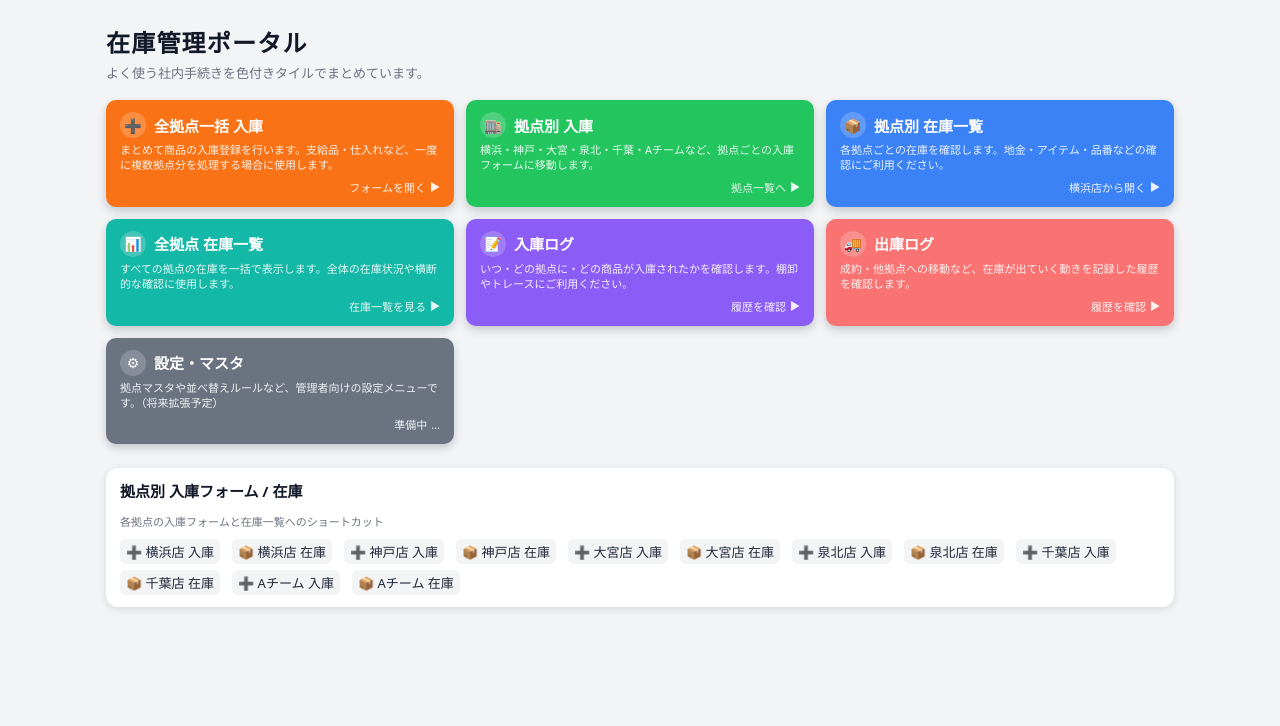
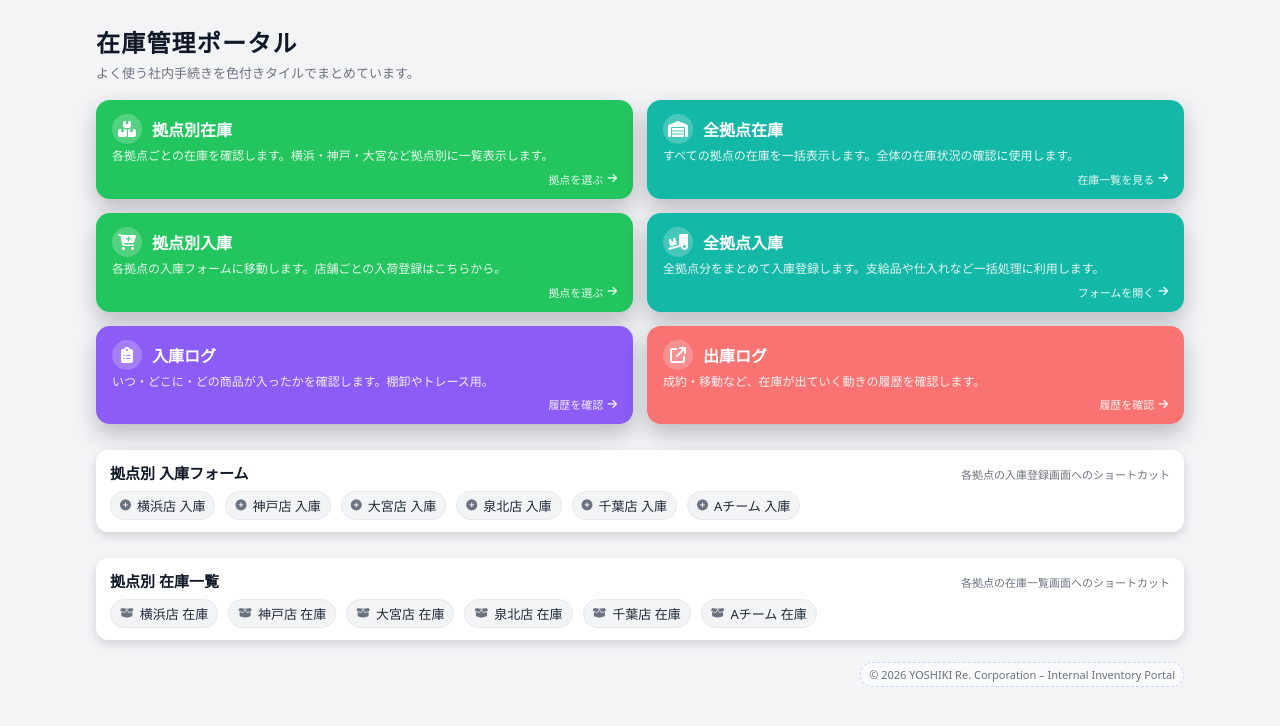
Before and after one commit to keiri-fujita/inventory-system, a Flask app: page / in a window 1280 px wide. Shown: the top 726 px of the page. Run offline with Flask 3, Linux system fonts and the light colour scheme; the visitor is signed in with stand-in values (Sample User, id 1).

Commit message:
新しいタイル型HOME画面を追加

```diff
--- a/templates/index.html
+++ b/templates/index.html
@@ -3,11 +3,22 @@
 <head>
   <meta charset="UTF-8">
   <title>在庫管理ポータル</title>
+
+  <!-- Font Awesome（アイコン用） -->
+  <link
+    rel="stylesheet"
+    href="https://cdnjs.cloudflare.com/ajax/libs/font-awesome/6.5.1/css/all.min.css"
+    integrity="sha512-DTOQO9RWCH3ppGqcWaEA1BIZOC6xxalwEsw9c2QQeAIftl+Vegovlnee1c9QX4TctnWMn13TZye+giMm8e2LwA=="
+    crossorigin="anonymous"
+    referrerpolicy="no-referrer"
+  />
+
   <style>
     :root {
       --text-main: #111827;
       --text-sub: #6b7280;
-      --tile-radius: 10px;
+      --tile-radius: 14px;
+      --shadow-strong: 0 10px 22px rgba(15, 23, 42, 0.25);
     }
 
     * {
@@ -22,7 +33,7 @@
     }
 
     .page-wrap {
-      max-width: 1100px;
+      max-width: 1120px;
       margin: 24px auto 40px;
       padding: 0 16px;
     }
@@ -44,12 +55,12 @@
       color: var(--text-sub);
     }
 
-    /* タイルグリッド */
+    /* タイルグリッド（大きめ2列×3段） */
     .tile-grid {
       margin-top: 18px;
       display: grid;
-      grid-template-columns: repeat(3, minmax(0, 1fr));
-      gap: 12px;
+      grid-template-columns: repeat(2, minmax(260px, 1fr));
+      gap: 14px;
     }
 
     .tile {
@@ -57,11 +68,11 @@
       display: flex;
       flex-direction: column;
       justify-content: space-between;
-      padding: 12px 14px;
+      padding: 14px 16px 12px;
       border-radius: var(--tile-radius);
       text-decoration: none;
       color: #fff;
-      box-shadow: 0 4px 10px rgba(15, 23, 42, 0.2);
+      box-shadow: var(--shadow-strong);
       transition:
         transform 0.12s ease-out,
         box-shadow 0.12s ease-out,
@@ -69,36 +80,36 @@
     }
 
     .tile:hover {
-      transform: translateY(-2px);
-      box-shadow: 0 8px 16px rgba(15, 23, 42, 0.25);
-      filter: brightness(1.03);
+      transform: translateY(-3px);
+      box-shadow: 0 14px 30px rgba(15, 23, 42, 0.32);
+      filter: brightness(1.04);
     }
 
     .tile-header {
       display: flex;
       align-items: center;
-      gap: 8px;
+      gap: 10px;
       margin-bottom: 4px;
     }
 
     .tile-icon {
-      width: 26px;
-      height: 26px;
-      border-radius: 50%;
-      background: rgba(255,255,255,0.2);
+      width: 30px;
+      height: 30px;
+      border-radius: 999px;
+      background: rgba(255, 255, 255, 0.22);
       display: flex;
       align-items: center;
       justify-content: center;
-      font-size: 14px;
+      font-size: 16px;
     }
 
     .tile-title {
-      font-size: 15px;
+      font-size: 16px;
       font-weight: 600;
     }
 
     .tile-desc {
-      font-size: 11px;
+      font-size: 12px;
       opacity: 0.9;
       line-height: 1.4;
       margin-bottom: 6px;
@@ -113,31 +124,35 @@
       opacity: 0.9;
     }
 
-    /* カラー定義（Garoonっぽくビビットに） */
-    .tile-red    { background: #f97373; }  /* 出庫ログなど */
-    .tile-blue   { background: #3b82f6; }  /* 在庫系 */
-    .tile-green  { background: #22c55e; }  /* 入庫系 */
-    .tile-orange { background: #f97316; }  /* 全体メニュー */
-    .tile-purple { background: #8b5cf6; }  /* 設定・マスタ系 */
-    .tile-pink   { background: #ec4899; }  /* お知らせ系など */
-    .tile-teal   { background: #14b8a6; }  /* 全拠点在庫など */
-    .tile-gray   { background: #6b7280; }  /* その他 */
+    /* ビビッドカラー */
+    .tile-green   { background: #22c55e; }  /* 拠点別在庫 / 拠点別入庫 */
+    .tile-teal    { background: #14b8a6; }  /* 全拠点在庫 / 全拠点入庫 */
+    .tile-purple  { background: #8b5cf6; }  /* 入庫ログ */
+    .tile-red     { background: #f97373; }  /* 出庫ログ */
 
-    /* 下の「拠点ショートカット」部分（お好みで） */
+    /* ショートカットセクション */
     .section {
-      margin-top: 24px;
+      margin-top: 26px;
       background: #ffffff;
       border-radius: 12px;
       padding: 12px 14px;
-      box-shadow: 0 2px 8px rgba(15, 23, 42, 0.12);
+      box-shadow: 0 4px 10px rgba(15, 23, 42, 0.15);
     }
 
-    .section h2 {
-      margin: 0 0 8px;
+    .section-header-line {
+      display: flex;
+      justify-content: space-between;
+      align-items: baseline;
+      gap: 8px;
+      margin-bottom: 6px;
+    }
+
+    .section-header-line h2 {
+      margin: 0;
       font-size: 15px;
     }
 
-    .section small {
+    .section-header-line small {
       font-size: 11px;
       color: var(--text-sub);
     }
@@ -146,109 +161,150 @@
       margin-top: 8px;
       display: flex;
       flex-wrap: wrap;
-      gap: 6px 12px;
+      gap: 6px 10px;
       font-size: 13px;
     }
 
     .base-link {
       text-decoration: none;
       color: #1f2937;
-      padding: 3px 6px;
-      border-radius: 6px;
+      padding: 4px 9px;
+      border-radius: 999px;
       background: #f3f4f6;
-      transition: background 0.12s ease-out, transform 0.12s ease-out;
+      border: 1px solid #e5e7eb;
+      display: inline-flex;
+      align-items: center;
+      gap: 6px;
+      transition:
+        background 0.12s ease-out,
+        border-color 0.12s ease-out,
+        transform 0.12s ease-out;
+    }
+
+    .base-link i {
+      font-size: 11px;
+      color: #6b7280;
     }
 
     .base-link:hover {
       background: #e5e7eb;
+      border-color: #d1d5db;
       transform: translateY(-1px);
+    }
+
+    /* フッター */
+    .footer {
+      margin-top: 22px;
+      font-size: 11px;
+      color: var(--text-sub);
+      text-align: right;
+    }
+
+    .footer span {
+      display: inline-block;
+      padding: 4px 8px;
+      border-radius: 999px;
+      background: rgba(248, 250, 252, 0.95);
+      border: 1px dashed #cbd5f5;
     }
 
     /* レスポンシブ */
     @media (max-width: 900px) {
       .tile-grid {
-        grid-template-columns: repeat(2, minmax(0, 1fr));
+        grid-template-columns: minmax(0, 1fr);
       }
     }
 
     @media (max-width: 640px) {
-      .tile-grid {
-        grid-template-columns: minmax(0, 1fr);
+      .page-wrap {
+        margin-top: 20px;
+      }
+      .header-title {
+        font-size: 20px;
       }
     }
   </style>
 </head>
 <body>
   <div class="page-wrap">
+
     <!-- ヘッダー -->
     <header class="header">
       <h1 class="header-title">在庫管理ポータル</h1>
       <p class="header-sub">よく使う社内手続きを色付きタイルでまとめています。</p>
     </header>
 
-    <!-- ビビットなタイルメニュー -->
+    <!-- 大きめタイル：上段＝在庫 -->
     <div class="tile-grid">
-      <!-- 全拠点一括 入庫 -->
-      <a href="{{ url_for('add_stock') }}" class="tile tile-orange">
+      <!-- 拠点別 在庫 -->
+      <a href="#bases-inventory" class="tile tile-green">
         <div>
           <div class="tile-header">
-            <div class="tile-icon">➕</div>
-            <div class="tile-title">全拠点一括 入庫</div>
+            <div class="tile-icon">
+              <i class="fa-solid fa-boxes-stacked"></i>
+            </div>
+            <div class="tile-title">拠点別在庫</div>
           </div>
           <div class="tile-desc">
-            まとめて商品の入庫登録を行います。支給品・仕入れなど、一度に複数拠点分を処理する場合に使用します。
+            各拠点ごとの在庫を確認します。横浜・神戸・大宮など拠点別に一覧表示します。
           </div>
         </div>
         <div class="tile-footer">
-          <span>フォームを開く</span><span>▶</span>
+          <span>拠点を選ぶ</span><i class="fa-solid fa-arrow-right"></i>
         </div>
       </a>
 
-      <!-- 拠点別 入庫メニュー -->
-      <a href="#bases" class="tile tile-green">
+      <!-- 全拠点 在庫 -->
+      <a href="/inventory_all" class="tile tile-teal">
         <div>
           <div class="tile-header">
-            <div class="tile-icon">🏬</div>
-            <div class="tile-title">拠点別 入庫</div>
+            <div class="tile-icon">
+              <i class="fa-solid fa-warehouse"></i>
+            </div>
+            <div class="tile-title">全拠点在庫</div>
           </div>
           <div class="tile-desc">
-            横浜・神戸・大宮・泉北・千葉・Aチームなど、拠点ごとの入庫フォームに移動します。
+            すべての拠点の在庫を一括表示します。全体の在庫状況の確認に使用します。
           </div>
         </div>
         <div class="tile-footer">
-          <span>拠点一覧へ</span><span>▶</span>
+          <span>在庫一覧を見る</span><i class="fa-solid fa-arrow-right"></i>
         </div>
       </a>
 
-      <!-- 拠点別 在庫一覧 -->
-      <a href="/inventory/yokohama" class="tile tile-blue">
+      <!-- 拠点別 入庫 -->
+      <a href="#bases-entry" class="tile tile-green">
         <div>
           <div class="tile-header">
-            <div class="tile-icon">📦</div>
-            <div class="tile-title">拠点別 在庫一覧</div>
+            <div class="tile-icon">
+              <i class="fa-solid fa-cart-plus"></i>
+            </div>
+            <div class="tile-title">拠点別入庫</div>
           </div>
           <div class="tile-desc">
-            各拠点ごとの在庫を確認します。地金・アイテム・品番などの確認にご利用ください。
+            各拠点の入庫フォームに移動します。店舗ごとの入荷登録はこちらから。
           </div>
         </div>
         <div class="tile-footer">
-          <span>横浜店から開く</span><span>▶</span>
+          <span>拠点を選ぶ</span><i class="fa-solid fa-arrow-right"></i>
         </div>
       </a>
 
-      <!-- 全拠点 在庫一覧 -->
-      <a href="/inventory_all" class="tile tile-teal">
+      <!-- 全拠点 入庫 -->
+      <a href="{{ url_for('add_stock') }}" class="tile tile-teal">
         <div>
           <div class="tile-header">
-            <div class="tile-icon">📊</div>
-            <div class="tile-title">全拠点 在庫一覧</div>
+            <div class="tile-icon">
+              <i class="fa-solid fa-truck-ramp-box"></i>
+            </div>
+            <div class="tile-title">全拠点入庫</div>
           </div>
           <div class="tile-desc">
-            すべての拠点の在庫を一括で表示します。全体の在庫状況や横断的な確認に使用します。
+            全拠点分をまとめて入庫登録します。支給品や仕入れなど一括処理に利用します。
           </div>
         </div>
         <div class="tile-footer">
-          <span>在庫一覧を見る</span><span>▶</span>
+          <span>フォームを開く</span><i class="fa-solid fa-arrow-right"></i>
         </div>
       </a>
 
@@ -256,15 +312,17 @@
       <a href="/log_in" class="tile tile-purple">
         <div>
           <div class="tile-header">
-            <div class="tile-icon">📝</div>
+            <div class="tile-icon">
+              <i class="fa-solid fa-clipboard-list"></i>
+            </div>
             <div class="tile-title">入庫ログ</div>
           </div>
           <div class="tile-desc">
-            いつ・どの拠点に・どの商品が入庫されたかを確認します。棚卸やトレースにご利用ください。
+            いつ・どこに・どの商品が入ったかを確認します。棚卸やトレース用。
           </div>
         </div>
         <div class="tile-footer">
-          <span>履歴を確認</span><span>▶</span>
+          <span>履歴を確認</span><i class="fa-solid fa-arrow-right"></i>
         </div>
       </a>
 
@@ -272,52 +330,58 @@
       <a href="/log_out" class="tile tile-red">
         <div>
           <div class="tile-header">
-            <div class="tile-icon">🚚</div>
+            <div class="tile-icon">
+              <i class="fa-solid fa-arrow-up-right-from-square"></i>
+            </div>
             <div class="tile-title">出庫ログ</div>
           </div>
           <div class="tile-desc">
-            成約・他拠点への移動など、在庫が出ていく動きを記録した履歴を確認します。
+            成約・移動など、在庫が出ていく動きの履歴を確認します。
           </div>
         </div>
         <div class="tile-footer">
-          <span>履歴を確認</span><span>▶</span>
-        </div>
-      </a>
-
-      <!-- （将来用）設定・マスタ -->
-      <a href="#" class="tile tile-gray">
-        <div>
-          <div class="tile-header">
-            <div class="tile-icon">⚙</div>
-            <div class="tile-title">設定・マスタ</div>
-          </div>
-          <div class="tile-desc">
-            拠点マスタや並べ替えルールなど、管理者向けの設定メニューです。（将来拡張予定）
-          </div>
-        </div>
-        <div class="tile-footer">
-          <span>準備中</span><span>…</span>
+          <span>履歴を確認</span><i class="fa-solid fa-arrow-right"></i>
         </div>
       </a>
     </div>
 
-    <!-- 拠点別ショートカット（リンクで #bases に飛ぶ） -->
-    <section class="section" id="bases">
-      <h2>拠点別 入庫フォーム / 在庫</h2>
-      <small>各拠点の入庫フォームと在庫一覧へのショートカット</small>
+    <!-- 拠点ショートカット：入庫フォーム -->
+    <section class="section" id="bases-entry">
+      <div class="section-header-line">
+        <h2>拠点別 入庫フォーム</h2>
+        <small>各拠点の入庫登録画面へのショートカット</small>
+      </div>
       <div class="base-list">
         {% for base in bases %}
-          <!-- 入庫フォームへのリンク -->
           <a class="base-link" href="{{ url_for('add_stock_for_base', base_slug=base.slug) }}">
-            ➕ {{ base.label_entry }} 入庫
-          </a>
-          <!-- 在庫へのリンク -->
-          <a class="base-link" href="/inventory/{{ base.slug }}">
-            📦 {{ base.label_inventory }} 在庫
+            <i class="fa-solid fa-circle-plus"></i>
+            {{ base.label_entry }} 入庫
           </a>
         {% endfor %}
       </div>
     </section>
+
+    <!-- 拠点ショートカット：在庫一覧 -->
+    <section class="section" id="bases-inventory">
+      <div class="section-header-line">
+        <h2>拠点別 在庫一覧</h2>
+        <small>各拠点の在庫一覧画面へのショートカット</small>
+      </div>
+      <div class="base-list">
+        {% for base in bases %}
+          <a class="base-link" href="/inventory/{{ base.slug }}">
+            <i class="fa-solid fa-box-open"></i>
+            {{ base.label_inventory }} 在庫
+          </a>
+        {% endfor %}
+      </div>
+    </section>
+
+    <!-- フッター -->
+    <footer class="footer">
+      <span>© 2026 YOSHIKI Re. Corporation – Internal Inventory Portal</span>
+    </footer>
+
   </div>
 </body>
 </html>
```
